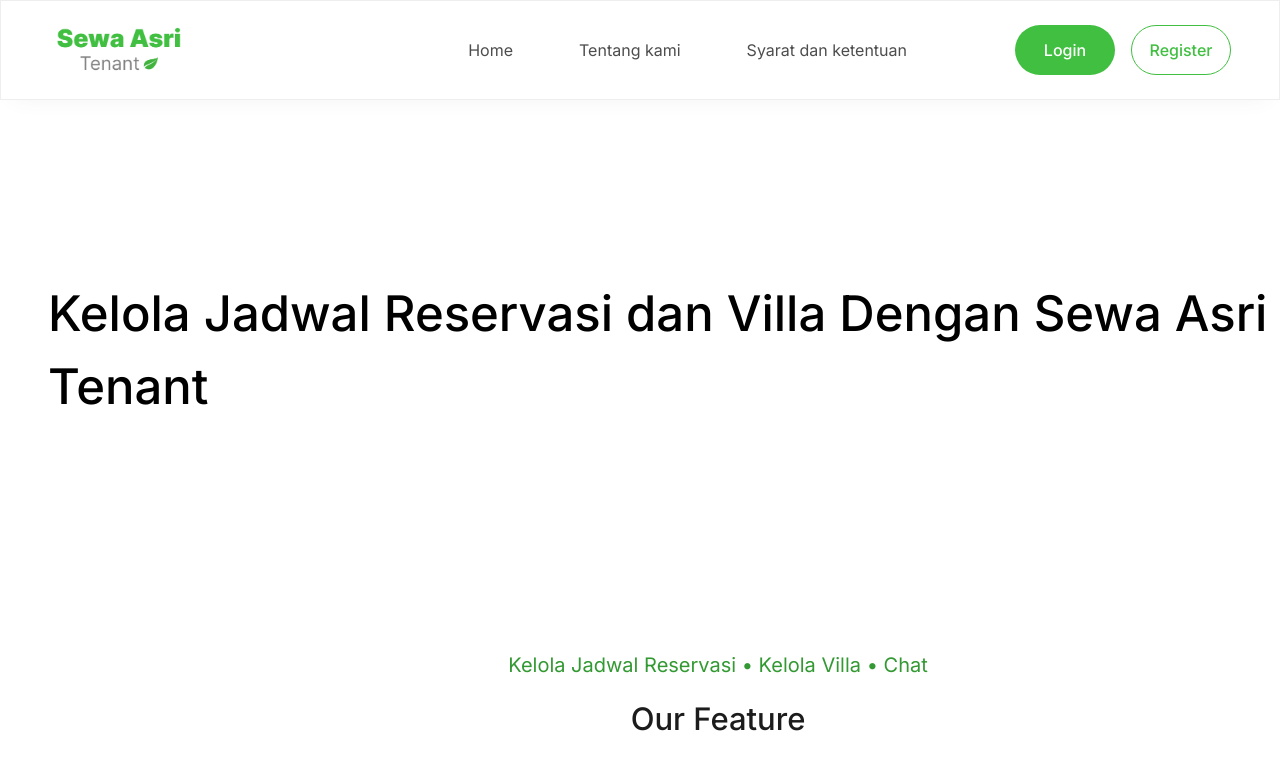
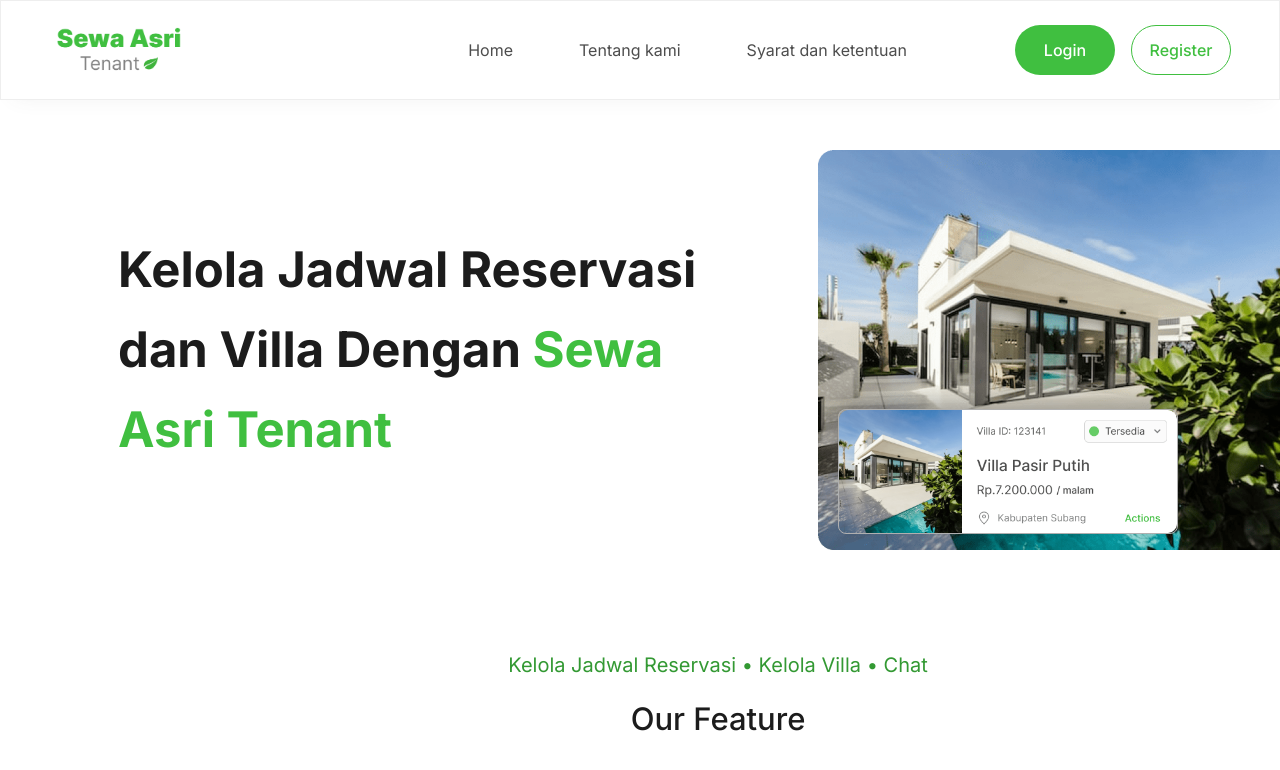
Before and after one commit to habiberdn/sewa-asri, a React (Vite) app in the folder client/: page / in a window 1280 px wide. Shown: the top 770 px of the page. Built offline with nearby package versions, Linux system fonts and the light colour scheme.

Commit message:
feat: add card villa to hero section

```diff
--- a/client/src/pages/Home.tsx
+++ b/client/src/pages/Home.tsx
@@ -4,23 +4,37 @@ import villaManagement1Mockup from "./../assets/mockup/Management-villa-1.webp";
 import villaManagement2Mockup from "./../assets/mockup/Detail-villa-1-cropped.webp";
 import chat1Mockup from "./../assets/mockup/Chat-1.webp";
 import chat2Mockup from "./../assets/mockup/Chat-2-cropped.webp";
+import villaPhoto from "./../assets/mockup/villa hero section.webp";
+import cardVillaMockup from "./../assets/mockup/villa card hero section.webp";
 
 import { useNavigate } from '@tanstack/react-router'
 import { Badge, PageHeader, Footer, Button, TestimonialCard } from "../components";
 
 export function Home() {
-
     return (
         <>
             <PageHeader />
             <main className="page-container">
                 <section className="container">
+
                     <section className="hero-section">
-                        <article>
-                            <h1 className="h1-medium">Kelola Jadwal Reservasi dan Villa Dengan Sewa Asri Tenant</h1>
+
+                        <article className="header-description-wrapper">
+                            <h1 className="h1-medium">
+                                Kelola Jadwal Reservasi dan Villa Dengan <span className="highlight">Sewa Asri Tenant</span>
+                            </h1>
                         </article>
-                        <section>
-                            <img src="" alt="" />
+
+                        <section className="mockup">
+
+                            <img src={villaPhoto}
+                                 alt="villa photo"
+                                 loading="lazy" />
+
+                            <img src={cardVillaMockup}
+                                 alt="card villa mockup"
+                                 loading="lazy"
+                                 className="card-photo" />
                         </section>
                     </section>
 
```
Also changed, not shown: client/src/assets/mockup/villa card hero section.png (deleted), client/src/assets/mockup/villa card hero section.webp (added).
